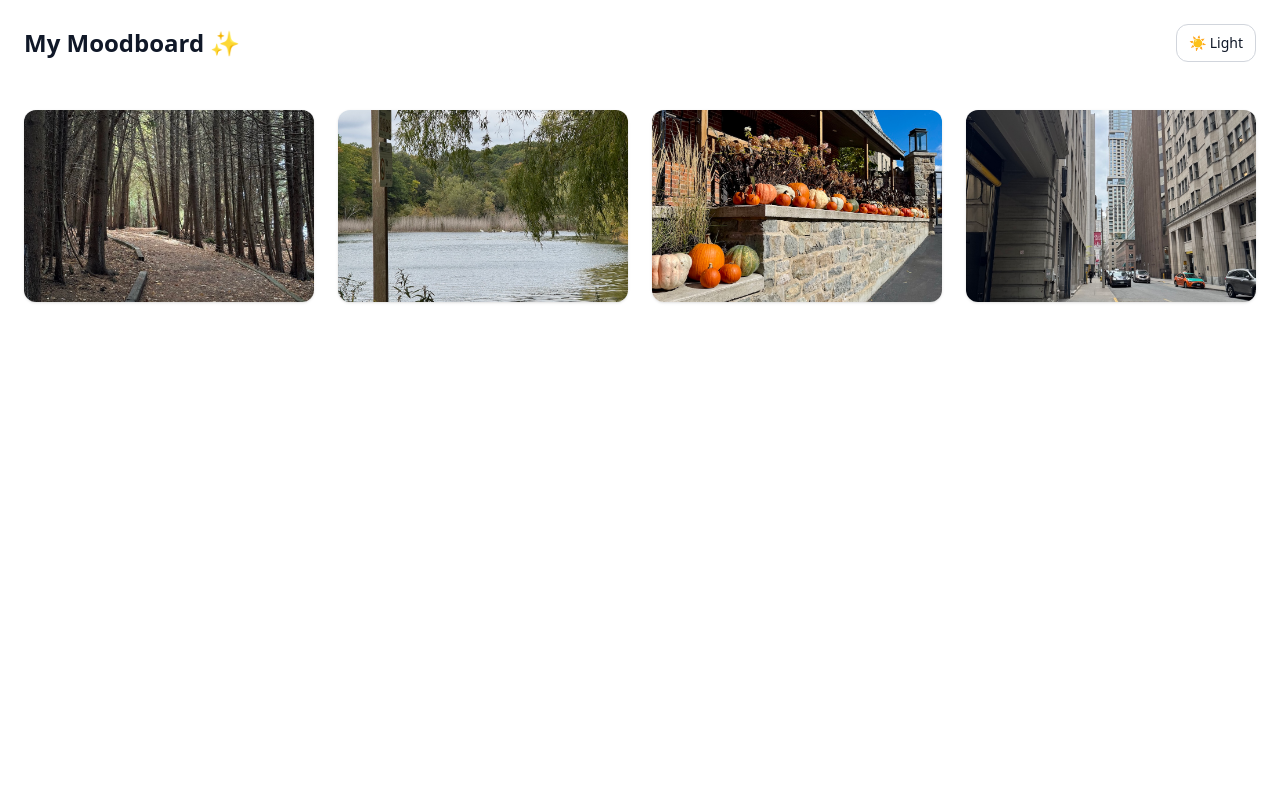
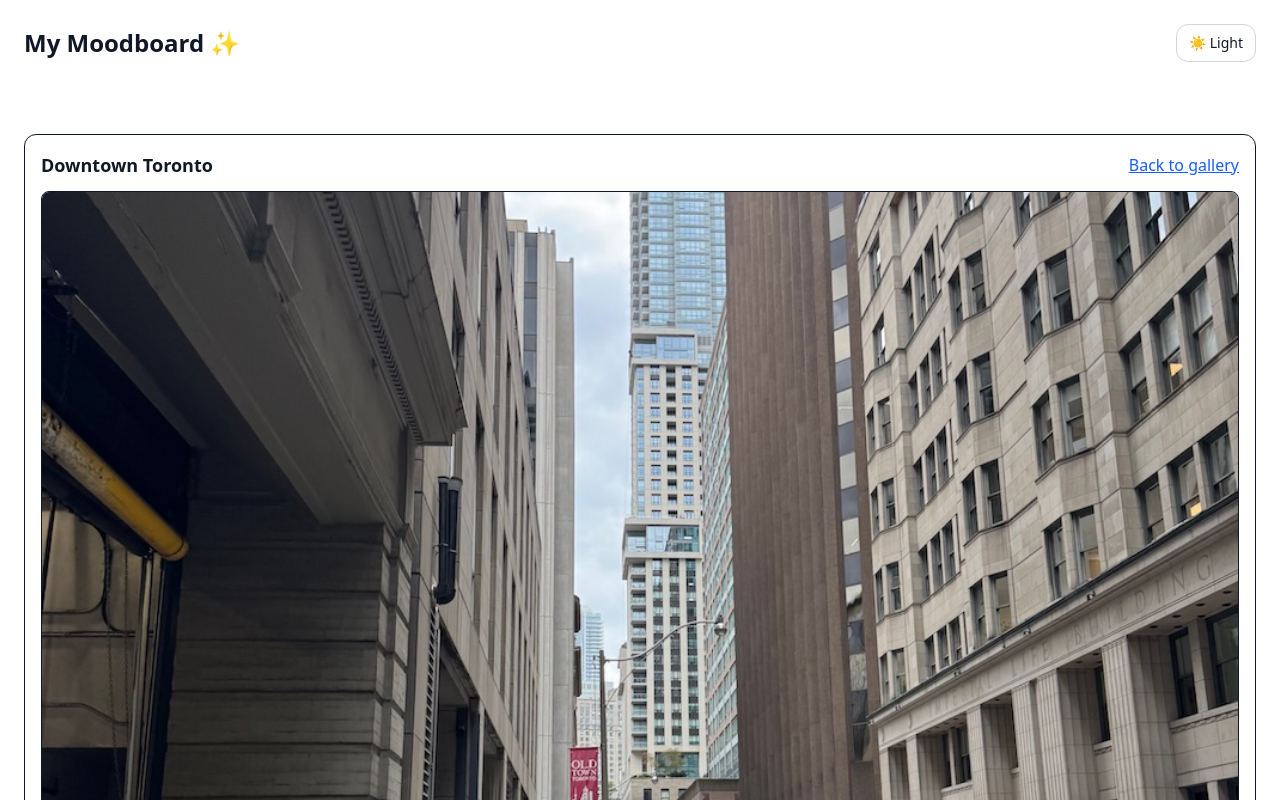
Before and after one commit to maarjahely/mood-board, a React (Vite) app: page /image/downtown in a window 1280 px wide. Shown: the top 800 px of the page. Built offline with nearby package versions, Linux system fonts and the light colour scheme.

Commit message:
Add routing and detail view for image

```diff
--- a/package.json
+++ b/package.json
@@ -15,6 +15,8 @@
     "@tailwindcss/vite": "^4.1.17",
     "react": "^19.1.1",
     "react-dom": "^19.1.1",
+    "react-router": "^7.9.5",
+    "react-router-dom": "^7.9.5",
     "tailwindcss": "^4.1.17"
   },
   "devDependencies": {
--- /dev/null
+++ b/src/_mock/images.ts
@@ -0,0 +1,26 @@
+export const images = [
+  {
+    id: "forest",
+    src: "/images/forest.jpg",
+    title: "Forest",
+    description: "Darkness in the forest.",
+  },
+  {
+    id: "lake",
+    src: "/images/lake.jpeg",
+    title: "Lake",
+    description: "Lake in High Park.",
+  },
+  {
+    id: "pumpkins",
+    src: "/images/pumpkins.jpeg",
+    title: "Pumpkins on wall",
+    description: "Pumpkins on the wall in Elora.",
+  },
+  {
+    id: "downtown",
+    src: "/images/downtown.jpeg",
+    title: "Downtown Toronto",
+    description: "Somewhere in downtown Toronto.",
+  },
+];
--- a/src/components/Gallery.tsx
+++ /dev/null
@@ -1,22 +0,0 @@
-export function Gallery() {
-  const images = [
-    "/images/forest.jpg",
-    "/images/lake.jpeg",
-    "/images/pumpkins.jpeg",
-    "/images/downtown.jpeg",
-  ];
-
-  return (
-    <div className="grid grid-cols-1 sm:grid-cols-2 md:grid-cols-3 lg:grid-cols-4 gap-6 p-6">
-      {images.map((src, i) => (
-        <div key={i} className="overflow-hidden rounded-xl shadow-sm">
-          <img
-            src={src}
-            alt=""
-            className="h-48 w-full object-cover transition-transform duration-300 hover:scale-105"
-          />
-        </div>
-      ))}
-    </div>
-  );
-}
--- /dev/null
+++ b/src/errors/NotFound.tsx
@@ -0,0 +1,25 @@
+import { isRouteErrorResponse, useRouteError, Link } from "react-router-dom";
+
+export default function NotFound() {
+  const error = useRouteError();
+
+  if (isRouteErrorResponse(error)) {
+    return (
+      <div>
+        <h1>
+          {error.status} — {error.statusText}
+        </h1>
+        <p>{error.data || "Something went wrong."}</p>
+        <Link to="/">Go home</Link>
+      </div>
+    );
+  }
+
+  return (
+    <div>
+      <h1>Not Found</h1>
+      <p>The page you’re looking for doesn’t exist.</p>
+      <Link to="/">Go home</Link>
+    </div>
+  );
+}
--- /dev/null
+++ b/src/features/Gallery/Gallery.tsx
@@ -0,0 +1,22 @@
+import { Link } from "react-router-dom";
+import { images } from "../../_mock/images";
+
+export function Gallery() {
+  return (
+    <div className="grid grid-cols-1 sm:grid-cols-2 md:grid-cols-3 lg:grid-cols-4 gap-6 p-6">
+      {images.map((image) => (
+        <Link
+          key={image.id}
+          to={`/image/${image.id}`}
+          className="group block overflow-hidden rounded-xl shadow-sm focus:outline-none focus-visible:ring-2 focus-visible:ring-indigo-500"
+        >
+          <img
+            src={image.src}
+            alt=""
+            className="h-48 w-full object-cover transition-transform duration-300 hover:scale-105"
+          />
+        </Link>
+      ))}
+    </div>
+  );
+}
--- /dev/null
+++ b/src/features/ImageDetail/ImageDetailRoute.tsx
@@ -0,0 +1,42 @@
+import { Link, useParams } from "react-router-dom";
+import { images } from "../../_mock/images";
+
+export default function ImageDetailRoute() {
+  const { imageId } = useParams<{ imageId: string }>();
+
+  const image = images.find((img) => img.id === imageId);
+
+  if (!image) {
+    return (
+      <div className="p-4 border rounded-xl">
+        <h2 className="text-lg font-semibold mb-2">Image not found</h2>
+        <Link to="/" className="text-blue-600 underline">
+          Back to gallery
+        </Link>
+      </div>
+    );
+  }
+
+  return (
+    <article className="mt-6 p-4 border rounded-xl">
+      <div className="flex items-center justify-between mb-3">
+        <h2 className="text-lg font-semibold">{image.title}</h2>
+        <Link to="/" className="text-blue-600 underline">
+          Back to gallery
+        </Link>
+      </div>
+
+      <div className="aspect-4/3 overflow-hidden rounded-lg border">
+        <img
+          src={image.src}
+          alt={image.title}
+          className="w-full h-full object-cover"
+        />
+      </div>
+
+      <p className="mt-3 text-sm text-gray-700 dark:text-gray-300">
+        {image.description}
+      </p>
+    </article>
+  );
+}
--- a/src/main.tsx
+++ b/src/main.tsx
@@ -1,10 +1,12 @@
 import { StrictMode } from "react";
 import { createRoot } from "react-dom/client";
+import "./global.css";
 
-import App from "./App.tsx";
+import { RouterProvider } from "react-router-dom";
+import { router } from "./routes/index.tsx";
 
 createRoot(document.getElementById("root")!).render(
   <StrictMode>
-    <App />
+    <RouterProvider router={router} />
   </StrictMode>
 );
--- /dev/null
+++ b/src/routes/index.tsx
@@ -0,0 +1,22 @@
+import { createBrowserRouter } from "react-router-dom";
+
+import RootLayout from "./layouts/RootLayout";
+import NotFound from "../errors/NotFound";
+import { Gallery } from "../features/Gallery/Gallery";
+import ImageDetailRoute from "../features/ImageDetail/ImageDetailRoute";
+
+export const router = createBrowserRouter([
+  {
+    path: "/",
+    element: <RootLayout />,
+    errorElement: <NotFound />,
+    children: [
+      { index: true, element: <Gallery /> },
+      {
+        path: "image/:imageId",
+        element: <ImageDetailRoute />,
+      },
+      { path: "*", element: <NotFound /> },
+    ],
+  },
+]);
--- a/src/App.tsx
+++ b/src/routes/layouts/RootLayout.tsx
@@ -1,18 +1,18 @@
-import "./global.css";
+import { Outlet } from "react-router-dom";
+import { ThemeToggle } from "../../components/ThemeToggle";
 
-import { Gallery } from "./components/Gallery";
-import { ThemeToggle } from "./components/ThemeToggle";
-
-function App() {
+export default function RootLayout() {
   return (
     <div className="min-h-screen bg-white dark:bg-gray-900 text-gray-900 dark:text-gray-100">
       <header className="flex items-center justify-between p-6">
         <h1 className="text-2xl font-semibold">My Moodboard ✨</h1>
+
         <ThemeToggle />
       </header>
-      <Gallery />
+
+      <main className="p-6">
+        <Outlet />
+      </main>
     </div>
   );
 }
-
-export default App;
```
Also changed, not shown: 1 other file (tests, documents, lock files or other folders).
